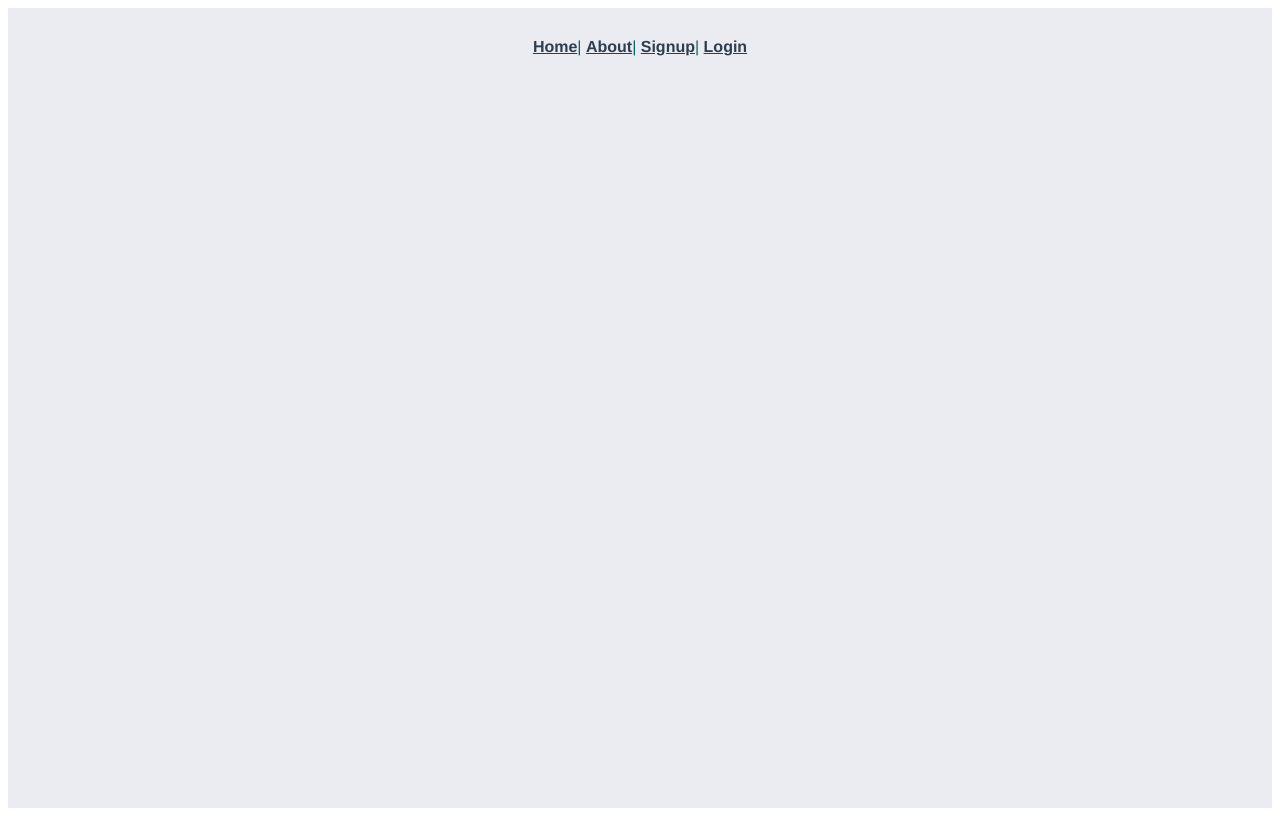
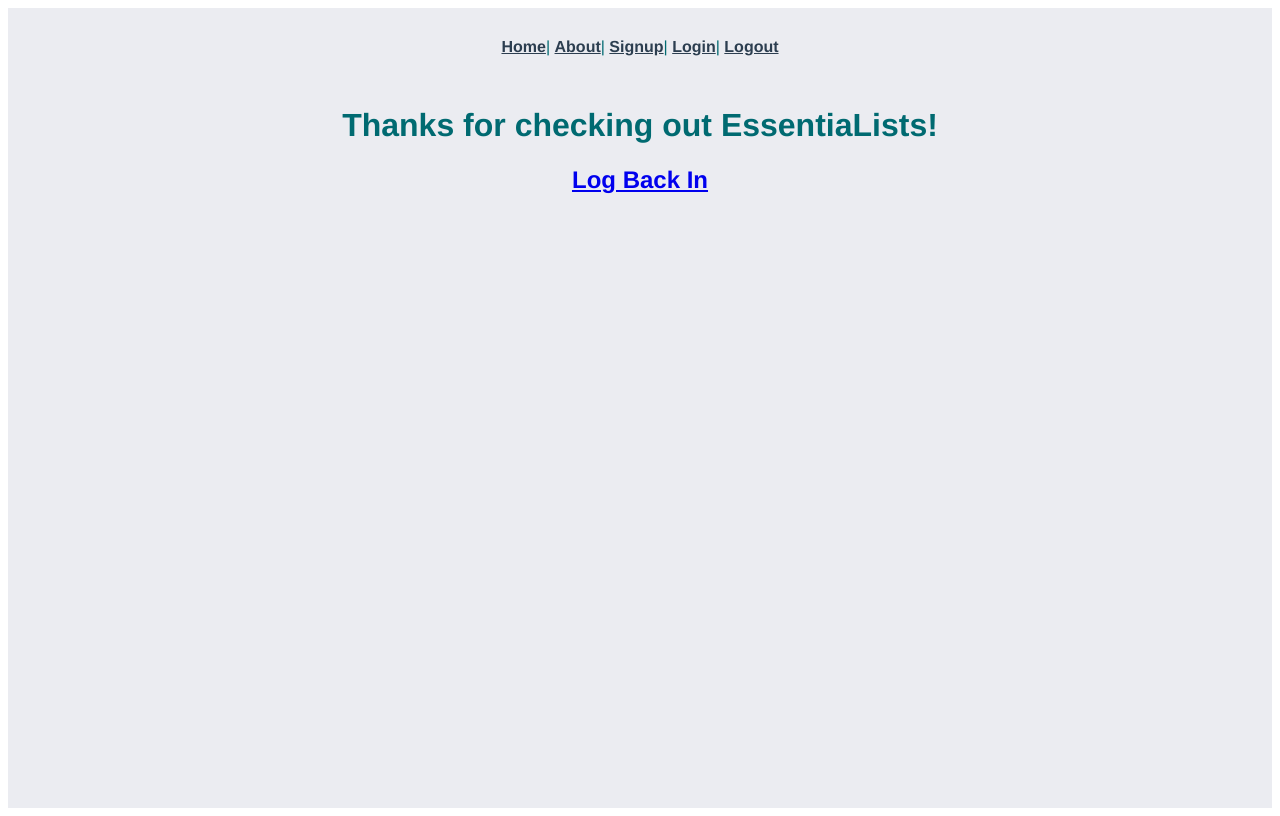
Before and after one commit to ernestomelchor/essentialist_app_frontend, a Vue app: page /Logout in a window 1280 px wide. Built offline with nearby package versions, Linux system fonts and the light colour scheme.

Commit message:
Added a logout page that thanks the user for using my app and provides the user with the option to log back in

```diff
--- a/src/App.vue
+++ b/src/App.vue
@@ -4,7 +4,8 @@
       <router-link to="/home">Home</router-link>|
       <router-link to="/about">About</router-link>|
       <router-link to="/signup">Signup</router-link>|
-      <router-link to="/login">Login</router-link>
+      <router-link to="/login">Login</router-link>|
+      <router-link to="/logout">Logout</router-link>
     </div>
     <router-view />
   </div>
@@ -21,6 +22,7 @@
   width: 100%;
   height: 100vh;
   padding: 0;
+  margin: 0 auto;
 }
 
 .item {
--- a/src/router/index.js
+++ b/src/router/index.js
@@ -1,46 +1,52 @@
-import Vue from "vue";
-import VueRouter from "vue-router";
-import Home from "../views/Home.vue";
-import Signup from "../views/Signup.vue";
-import Login from "../views/Login.vue";
-import ListsShow from "../views/ListsShow.vue";
+import Vue from 'vue';
+import VueRouter from 'vue-router';
+import Home from '../views/Home.vue';
+import Signup from '../views/Signup.vue';
+import Login from '../views/Login.vue';
+import ListsShow from '../views/ListsShow.vue';
+import Logout from '../views/Logout.vue';
 
 Vue.use(VueRouter);
 
 const routes = [
   {
-    path: "/home",
-    name: "Home",
+    path: '/home',
+    name: 'Home',
     component: Home,
   },
   {
-    path: "/about",
-    name: "About",
+    path: '/about',
+    name: 'About',
     // route level code-splitting
     // this generates a separate chunk (about.[hash].js) for this route
     // which is lazy-loaded when the route is visited.
     component: () =>
-      import(/* webpackChunkName: "about" */ "../views/About.vue"),
+      import(/* webpackChunkName: "about" */ '../views/About.vue'),
   },
   {
-    path: "/signup",
-    name: "signup",
+    path: '/signup',
+    name: 'signup',
     component: Signup,
   },
   {
-    path: "/login",
-    name: "login",
+    path: '/login',
+    name: 'login',
     component: Login,
   },
   {
-    path: "/lists/:id",
-    name: "lists-show",
+    path: '/lists/:id',
+    name: 'lists-show',
     component: ListsShow,
+  },
+  {
+    path: '/logout',
+    name: 'logout',
+    component: Logout,
   },
 ];
 
 const router = new VueRouter({
-  mode: "history",
+  mode: 'history',
   base: process.env.BASE_URL,
   routes,
 });
--- /dev/null
+++ b/src/views/Logout.vue
@@ -0,0 +1,20 @@
+<template>
+  <div class="logout">
+    <h1>Thanks for checking out EssentiaLists!</h1>
+    <h2>
+      <a href="/Login">Log Back In</a>
+    </h2>
+  </div>
+</template>
+
+<script>
+import axios from "axios";
+
+export default {
+  created: function () {
+    delete axios.defaults.headers.common["Authorization"];
+    localStorage.removeItem("jwt");
+    this.$router.push("/Logout");
+  },
+};
+</script>
--- a/src/views/Signup.vue
+++ b/src/views/Signup.vue
@@ -34,34 +34,34 @@
 import axios from "axios";
 
 export default {
-  data: function() {
+  data: function () {
     return {
       name: "",
       email: "",
       username: "",
       password: "",
       passwordConfirmation: "",
-      errors: []
+      errors: [],
     };
   },
   methods: {
-    submit: function() {
+    submit: function () {
       var params = {
         name: this.name,
+        username: this.username,
         email: this.email,
-        username: this.username,
         password: this.password,
-        password_confirmation: this.passwordConfirmation
+        password_confirmation: this.passwordConfirmation,
       };
       axios
         .post("/api/users", params)
-        .then(response => {
+        .then((response) => {
           this.$router.push("/login");
         })
-        .catch(error => {
+        .catch((error) => {
           this.errors = error.response.data.errors;
         });
-    }
-  }
+    },
+  },
 };
 </script>
```
Also changed, not shown: src/main.js (+8 -8 lines).
